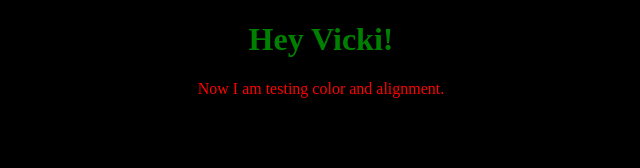
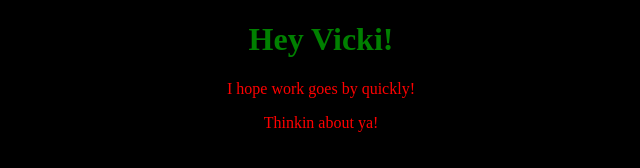
Before and after one commit to insllvn/coursera, a plain HTML site: page site/index.html in a window 1280 px wide. Shown: the whole page, without its empty margins (319-959 px from the left). Drawn offline with Linux system fonts and the light colour scheme.

Commit message:
new message

```diff
--- a/site/index.html
+++ b/site/index.html
@@ -6,6 +6,7 @@
 </head>
 <body>
     <h1>Hey Vicki!</h1>
-    <p>Now I am testing color and alignment.</p>
+    <p>I hope work goes by quickly!</p>
+    <p>Thinkin about ya!</p>
 </body>
 </html>
```
